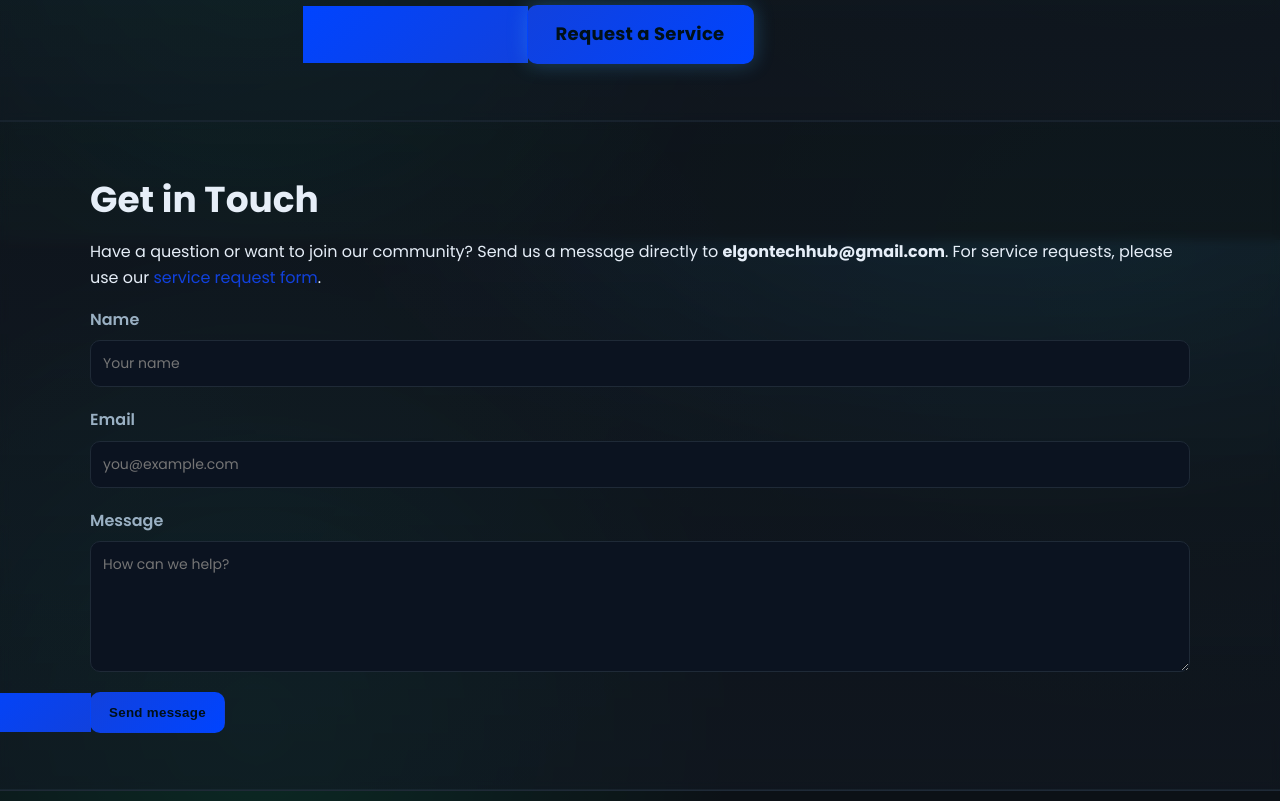
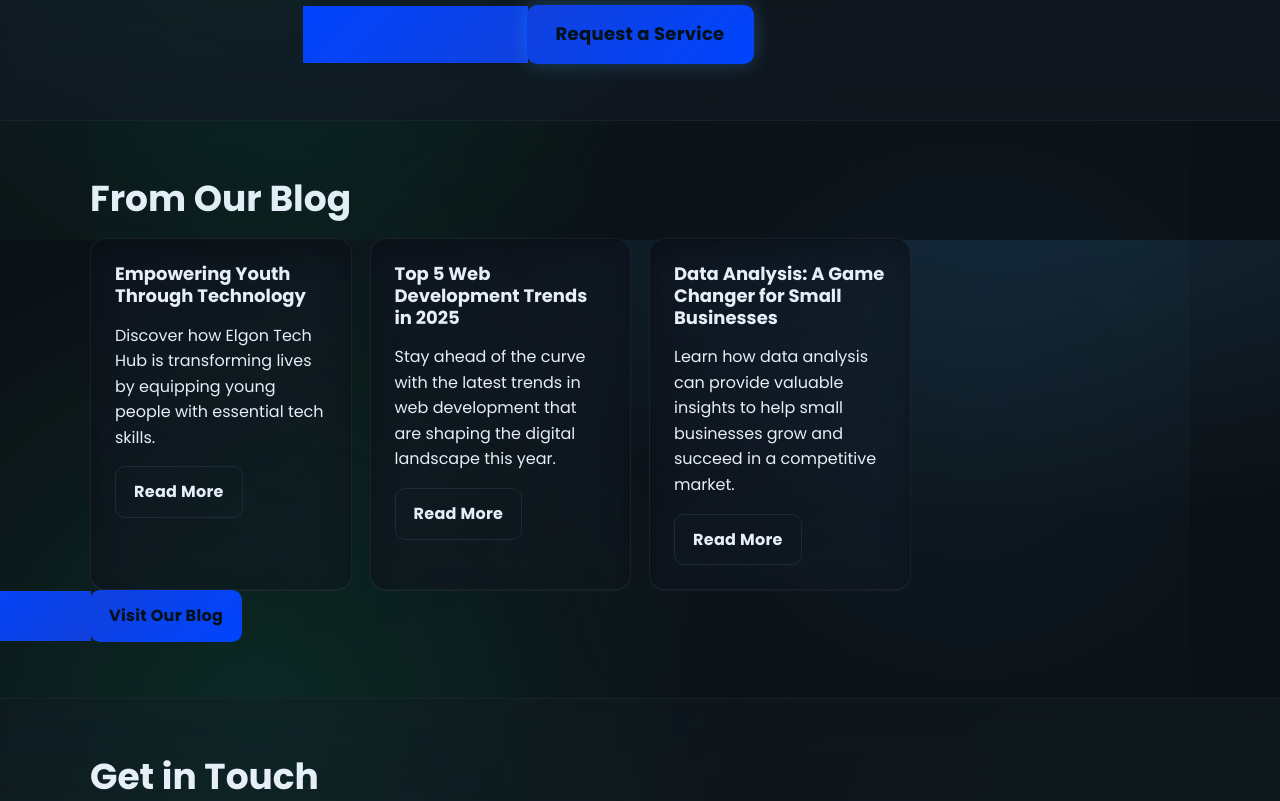
Before and after one commit to TheePoseidon/elgon-tech-hub, a website: page public/index.html in a window 1280 px wide. Shown: the part 1360-2161 px from the top of the page. Drawn offline with Linux system fonts and the light colour scheme.

Commit message:
Blog section

```diff
--- a/public/index.html
+++ b/public/index.html
@@ -30,6 +30,9 @@
                 <li><a href="#home">Home</a></li>
                 <li><a href="#mission">Mission & Vision</a></li>
                 <li><a href="#services">Services</a></li>
+                <li><a href="#blog">Blog</a></li>
+                <li><a href="#projects">Projects</a></li>
+                <li><a href="#team">Team</a></li>
                 <li><a href="#contact">Contact</a></li>
             </ul>
         </nav>
@@ -107,6 +110,29 @@
             </div>
         </section>
 
+        <section class="section container" id="blog">
+            <h2>From Our Blog</h2>
+            <div class="grid cards">
+                <article class="card">
+                    <h3>Empowering Youth Through Technology</h3>
+                    <p>Discover how Elgon Tech Hub is transforming lives by equipping young people with essential tech skills.</p>
+                    <a href="#" class="btn btn--light">Read More</a>
+                </article>
+                <article class="card">
+                    <h3>Top 5 Web Development Trends in 2025</h3>
+                    <p>Stay ahead of the curve with the latest trends in web development that are shaping the digital landscape this year.</p>
+                    <a href="#" class="btn btn--light">Read More</a>
+                </article>
+                <article class="card">
+                    <h3>Data Analysis: A Game Changer for Small Businesses</h3>
+                    <p>Learn how data analysis can provide valuable insights to help small businesses grow and succeed in a competitive market.</p>
+                    <a href="#" class="btn btn--light">Read More</a>
+                </article>
+            </div>
+            <div class="blog-cta">
+                <a href="#" class="btn btn--primary">Visit Our Blog</a>
+            </div>
+        </section>
 
         <section class="section section--alt" id="contact">
             <div class="container">
```
